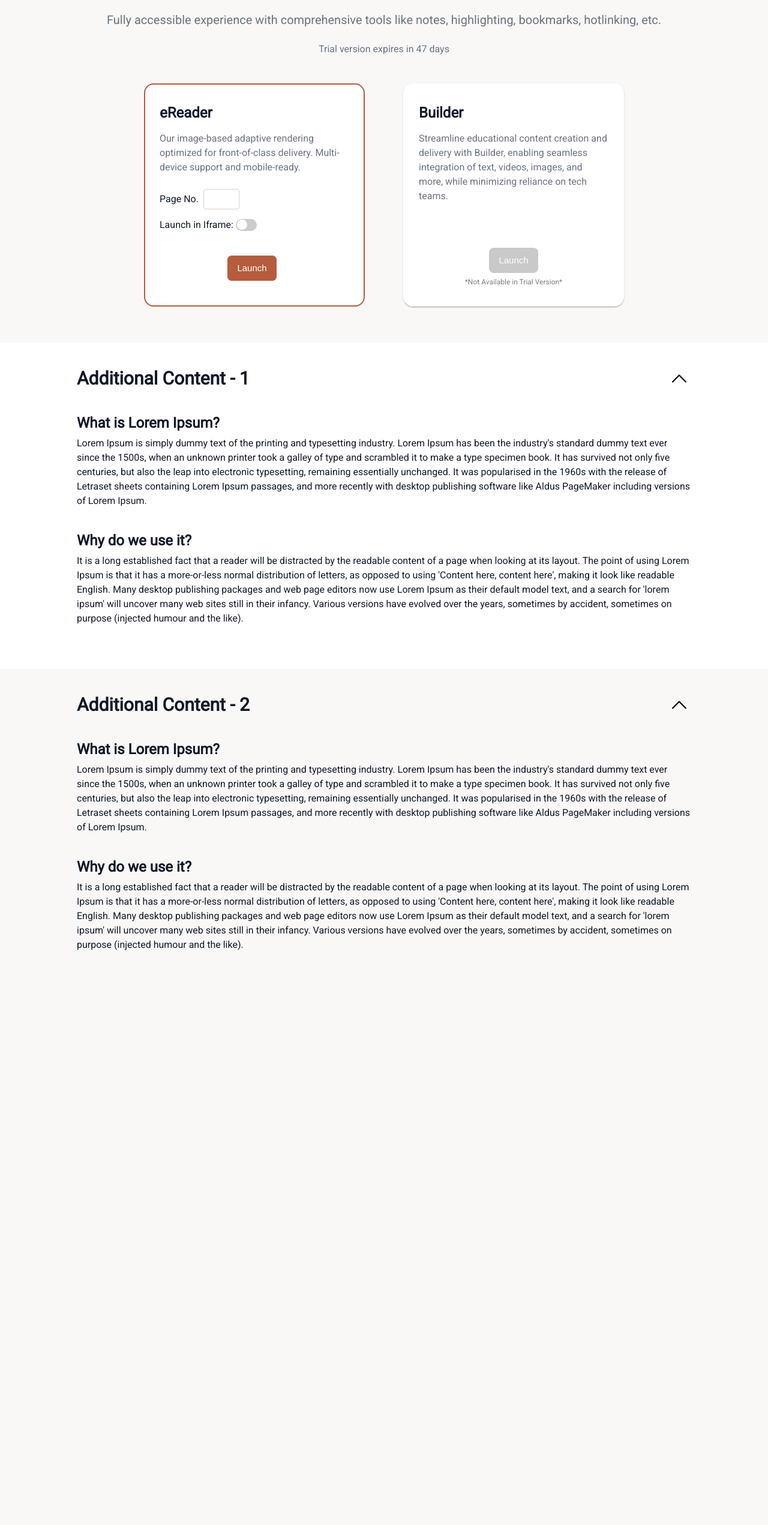
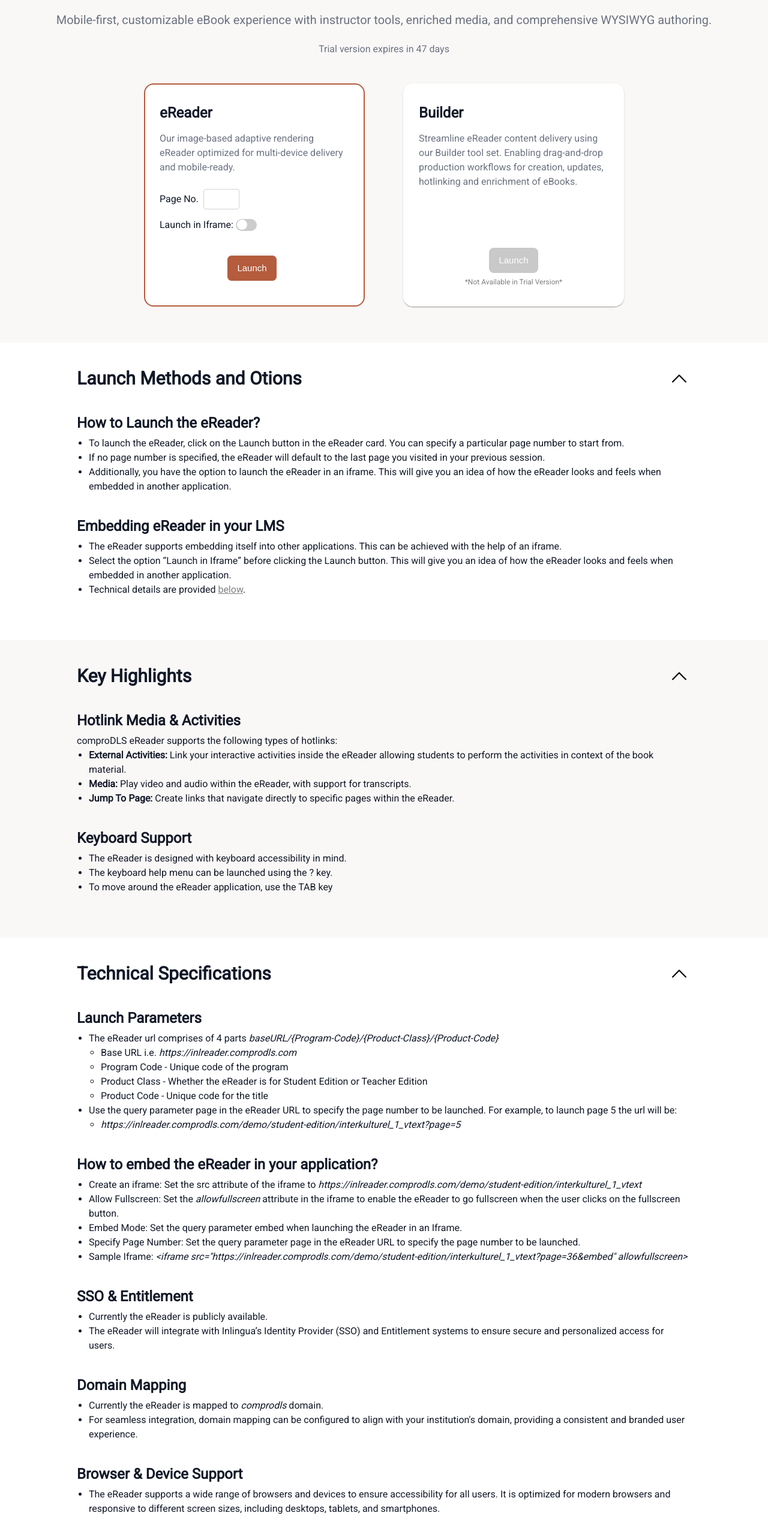
Before and after one commit to eReader-backup/ereader-landing-pages, a plain HTML site: page Inlingua/index.html in a window 1280 px wide. Shown: the part 252-2794 px from the top of the page at 60% size. Before the commit the page ends 1911 px from the top, so only its background shows below. Drawn offline with nearby package versions, Linux system fonts and the light colour scheme.

Commit message:
text updates

```diff
--- a/Inlingua/css/styles.css
+++ b/Inlingua/css/styles.css
@@ -460,11 +460,11 @@ input:checked + .slider:before {
   padding: 40px 60px;
 }
 
-.accordianSection > div:first-child{
+.accordianSection > div:nth-child(odd){
   background-color: white;
 }
 
-#accordian1 > div, #accordian2 > div{
+#accordian1 > div, #accordian2 > div, #accordian3 > div{
   max-width: 1024px;
   margin: auto;
 }
@@ -502,7 +502,7 @@ input:checked + .slider:before {
 
 .accordianContainer{
   overflow: hidden;
-  max-height: 1000px;
+  max-height: 2000px;
   transition: max-height 0.5s ease-out;
 }
 
@@ -519,11 +519,30 @@ input:checked + .slider:before {
   margin-bottom: 8px;
 }
 
-.accordianContent p{
+.accordianContent .description{
   font-size: 16px;
   line-height: 1.5;
   font-weight: 500;
+
 }
+
+.accordianContent .description ul{
+  margin-left: 20px;
+}
+
+.accordianContent .description table {
+  border-collapse: collapse;
+  margin: auto;
+  margin-top: 16px;
+}
+
+.accordianContent .description table th, .accordianContent .description table td {
+  border: 1px solid #dddddd;
+  text-align: left;
+  padding: 8px;
+  width: 33%;
+}
+
 /* ======================== media query css ======================= */
 @media (max-width: 960px) {
   .grid-container {
--- a/Inlingua/index.html
+++ b/Inlingua/index.html
@@ -6,29 +6,16 @@
     <!-- Make site non indexed and non searchable for crawlers -->
     <meta name="robots" content="index, follow" />
     <!-- Make the page mobile compatible -->
-    <meta
-      name="viewport"
-      id="viewport"
-      content="width=device-width, initial-scale=1"
-    />
+    <meta name="viewport" id="viewport" content="width=device-width, initial-scale=1" />
     <!-- favicon, title and description -->
     <link rel="icon" type="image/x-icon" href="images/favicon.png" />
     <title>comproDLS Inlingua Pilot</title>
-    <meta
-      name="description"
-      content="comproDLS Inlingua Pilot"
-    />
+    <meta name="description" content="comproDLS Inlingua Pilot" />
     <!-- fonts file -->
     <link rel="preconnect" href="https://fonts.googleapis.com" />
     <link rel="preconnect" href="https://fonts.gstatic.com" crossorigin />
-    <link
-      href="https://fonts.googleapis.com/css2?family=Roboto&display=swap"
-      rel="stylesheet"
-    />
-    <link
-      href="https://fonts.googleapis.com/css2?family=Oswald&family=Roboto&display=swap"
-      rel="stylesheet"
-    />
+    <link href="https://fonts.googleapis.com/css2?family=Roboto&display=swap" rel="stylesheet" />
+    <link href="https://fonts.googleapis.com/css2?family=Oswald&family=Roboto&display=swap" rel="stylesheet" />
     <!-- style sheet link-->
     <link rel="stylesheet" href="css/styles.css" />
   </head>
@@ -49,8 +36,7 @@
           <h1 class="welcomeTitle">comproDLS<sup>TM</sup> eReader</h1>
           <p class="welcomeSubtitle">
             <span>Inlingua Trial<span id="trialStartDate"></span></span>
-            Fully accessible experience with comprehensive tools
-            like notes, highlighting, bookmarks, hotlinking, etc.
+            Mobile-first, customizable eBook experience with instructor tools, enriched media, and comprehensive WYSIWYG authoring.
           </p>
         </div>
         <div class="trialExpiration">Trial version expires in <span id="trialRemainingDays">30</span> days</div>
@@ -59,95 +45,197 @@
             <div id="div1" class="grid-item selectedDiv" tabindex="0">
               <div class="containerBox">
                 <h2 class="containerTitle">eReader</h2>
-                <p class="containerContent">
-                  Our image-based adaptive rendering optimized for
-                  front-of-class delivery. Multi-device support and mobile-ready.
-                </p>
+                <p class="containerContent">Our image-based adaptive rendering eReader optimized for multi-device delivery and mobile-ready.</p>
               </div>
               <div class="inputsBox">
                 <div class="pageNoInputContainer">
                   <label for="pageNo" class="inputPageNoLabel">Page No. </label>
-                  <input type="text" name="pageNo" id="pageNo" class="inputPageNo">
+                  <input type="text" name="pageNo" id="pageNo" class="inputPageNo" />
                 </div>
                 <div class="switchBtnContainer">
                   <span>Launch in Iframe: </span>
                   <label class="switch">
-                    <input type="checkbox" id="iframeSwitch">
+                    <input type="checkbox" id="iframeSwitch" />
                     <span class="slider round"></span>
                   </label>
                 </div>
               </div>
               <div class="buttonsBox">
-                <button class="launchButton launchSelectedButton" onclick="flipbookClick()" style="margin-right: 8px;">
-                  Launch
-                </button>
+                <button class="launchButton launchSelectedButton" onclick="flipbookClick()" style="margin-right: 8px">Launch</button>
               </div>
             </div>
           </div>
-          <div style="display: flex;">
+          <div style="display: flex">
             <div id="div2" class="grid-item sectionContentBox" tabindex="0">
               <div class="containerBox">
                 <h2 class="containerTitle">Builder</h2>
-                <p class="containerContent">
-                  Streamline educational content creation and delivery with Builder, enabling seamless integration of text, videos, images, and more, while minimizing reliance on tech teams.
-                </p>
+                <p class="containerContent">Streamline eReader content delivery using our Builder tool set. Enabling drag-and-drop production workflows for creation, updates, hotlinking and enrichment of eBooks.</p>
               </div>
-              <button
-                class="launchButton disabled"
-                onclick="builderClick()"
-              >
-                Launch
-              </button>
+              <button class="launchButton disabled" onclick="builderClick()">Launch</button>
               <span class="disableLaunchBtnText">*Not Available in Trial Version*</span>
             </div>
           </div>
         </div>
-        <!--<div id="webbookIframe" class="backdrop">
-          <div class="closeIcon" onclick="closeIframe()">
-            <img src="images/closeIcon.svg" />
-          </div>
-          <div id="iframeContainer">
-          </div>
-        </div>-->
       </div>
       <div class="accordianSection">
         <div id="accordian1">
           <div class="accordianTitle rotate" onclick="toggleAccordian(event)" aria-expanded="true">
-            <h1>Additional Content - 1</h1>
+            <h1>Launch Methods and Otions</h1>
             <button>
               <img src="images/downArrowIcon.svg" />
             </button>
           </div>
           <div class="accordianContainer">
             <div class="accordianContent">
-              <h2>What is Lorem Ipsum?</h2>
-              <p>Lorem Ipsum is simply dummy text of the printing and typesetting industry. Lorem Ipsum has been the industry's standard dummy text ever since the 1500s, when an unknown printer took a galley of type and scrambled it to make a type specimen book. It has survived not only five centuries, but also the leap into electronic typesetting, remaining essentially unchanged. It was popularised in the 1960s with the release of Letraset sheets containing Lorem Ipsum passages, and more recently with desktop publishing software like Aldus PageMaker including versions of Lorem Ipsum.
-              </p>
+              <h2>How to Launch the eReader?</h2>
+              <div class="description">
+                <ul>
+                  <li>To launch the eReader, click on the Launch button in the eReader card. You can specify a particular page number to start from.</li>
+                  <li>If no page number is specified, the eReader will default to the last page you visited in your previous session.</li>
+                  <li>Additionally, you have the option to launch the eReader in an iframe. This will give you an idea of how the eReader looks and feels when embedded in another application.</li>
+                </ul>
+              </div>
             </div>
             <div class="accordianContent">
-              <h2>Why do we use it?</h2>
-              <p>It is a long established fact that a reader will be distracted by the readable content of a page when looking at its layout. The point of using Lorem Ipsum is that it has a more-or-less normal distribution of letters, as opposed to using 'Content here, content here', making it look like readable English. Many desktop publishing packages and web page editors now use Lorem Ipsum as their default model text, and a search for 'lorem ipsum' will uncover many web sites still in their infancy. Various versions have evolved over the years, sometimes by accident, sometimes on purpose (injected humour and the like).
-              </p>
+              <h2>Embedding eReader in your LMS</h2>
+              <div class="description">
+                <ul>
+                  <li>The eReader supports embedding itself into other applications. This can be achieved with the help of an iframe.</li>
+                  <li>Select the option “Launch in Iframe” before clicking the Launch button. This will give you an idea of how the eReader looks and feels when embedded in another application.</li>
+                  <li>Technical details are provided <a href="">below</a>.</li>
+                </ul>
+              </div>
             </div>
           </div>
         </div>
         <div id="accordian2">
           <div class="accordianTitle rotate" onclick="toggleAccordian(event)" aria-expanded="true">
-            <h1>Additional Content - 2</h1>
+            <h1>Key Highlights</h1>
             <button aria-expanded="true">
               <img src="images/downArrowIcon.svg" />
             </button>
           </div>
           <div class="accordianContainer">
             <div class="accordianContent">
-              <h2>What is Lorem Ipsum?</h2>
-              <p>Lorem Ipsum is simply dummy text of the printing and typesetting industry. Lorem Ipsum has been the industry's standard dummy text ever since the 1500s, when an unknown printer took a galley of type and scrambled it to make a type specimen book. It has survived not only five centuries, but also the leap into electronic typesetting, remaining essentially unchanged. It was popularised in the 1960s with the release of Letraset sheets containing Lorem Ipsum passages, and more recently with desktop publishing software like Aldus PageMaker including versions of Lorem Ipsum.
-              </p>
+              <h2>Hotlink Media & Activities</h2>
+              <div class="description">
+                <p>comproDLS eReader supports the following types of hotlinks:</p>
+                <ul>
+                  <li><b>External Activities:</b> Link your interactive activities inside the eReader allowing students to perform the activities in context of the book material.</li>
+                  <li><b>Media:</b> Play video and audio within the eReader, with support for transcripts.</li>
+                  <li><b>Jump To Page:</b> Create links that navigate directly to specific pages within the eReader.</li>
+                </ul>
+              </div>
             </div>
             <div class="accordianContent">
-              <h2>Why do we use it?</h2>
-              <p>It is a long established fact that a reader will be distracted by the readable content of a page when looking at its layout. The point of using Lorem Ipsum is that it has a more-or-less normal distribution of letters, as opposed to using 'Content here, content here', making it look like readable English. Many desktop publishing packages and web page editors now use Lorem Ipsum as their default model text, and a search for 'lorem ipsum' will uncover many web sites still in their infancy. Various versions have evolved over the years, sometimes by accident, sometimes on purpose (injected humour and the like).
-              </p>
+              <h2>Keyboard Support</h2>
+              <div class="description">
+                <ul>
+                  <li>The eReader is designed with keyboard accessibility in mind.</li>
+                  <li>The keyboard help menu can be launched using the ? key.</li>
+                  <li>To move around the eReader application, use the TAB key</li>
+                </ul>
+              </div>
+            </div>
+          </div>
+        </div>
+        <div id="accordian3">
+          <div class="accordianTitle rotate" onclick="toggleAccordian(event)" aria-expanded="true">
+            <h1>Technical Specifications</h1>
+            <button aria-expanded="true">
+              <img src="images/downArrowIcon.svg" />
+            </button>
+          </div>
+          <div class="accordianContainer">
+            <div class="accordianContent">
+              <h2>Launch Parameters</h2>
+              <div class="description">
+                <ul>
+                  <li>
+                    The eReader url comprises of 4 parts <i>baseURL/{Program-Code}/{Product-Class}/{Product-Code}</i>
+                    <ul>
+                      <li>Base URL i.e. <i>https://inlreader.comprodls.com</i></li>
+                      <li>Program Code - Unique code of the program</li>
+                      <li>Product Class - Whether the eReader is for Student Edition or Teacher Edition</li>
+                      <li>Product Code - Unique code for the title</li>
+                    </ul>
+                  </li>
+                  <li>
+                    Use the query parameter page in the eReader URL to specify the page number to be launched. For example, to launch page 5 the url will be:
+                    <ul>
+                      <li><i>https://inlreader.comprodls.com/demo/student-edition/interkulturel_1_vtext?page=5 </i></li>
+                    </ul>
+                  </li>
+                </ul>
+              </div>
+            </div>
+            <div class="accordianContent">
+              <h2>How to embed the eReader in your application?</h2>
+              <div class="description">
+                <ul>
+                  <li>Create an iframe: Set the src attribute of the iframe to <i>https://inlreader.comprodls.com/demo/student-edition/interkulturel_1_vtext</i></li>
+                  <li>Allow Fullscreen: Set the <i>allowfullscreen</i> attribute in the iframe to enable the eReader to go fullscreen when the user clicks on the fullscreen button.
+                  </li>
+                  <li>Embed Mode: Set the query parameter embed when launching the eReader in an Iframe.</li>
+                  <li>Specify Page Number: Set the query parameter page in the eReader URL to specify the page number to be launched.</li>
+                  <li>Sample Iframe: <i>&lt;iframe src="https://inlreader.comprodls.com/demo/student-edition/interkulturel_1_vtext?page=36&embed" allowfullscreen&gt;</iframe></i></li>
+                </ul>
+              </div>
+            </div>
+            <div class="accordianContent">
+              <h2>SSO & Entitlement</h2>
+              <div class="description">
+                <ul>
+                  <li>Currently the eReader is publicly available.</li>
+                  <li>The eReader will integrate with Inlingua’s Identity Provider (SSO) and Entitlement systems to ensure secure and personalized access for users.
+                  </li>
+                </ul>
+              </div>
+            </div>
+            <div class="accordianContent">
+              <h2>Domain Mapping</h2>
+              <div class="description">
+                <ul>
+                  <li>Currently the eReader is mapped to <i>comprodls</i> domain.</li>
+                  <li>For seamless integration, domain mapping can be configured to align with your institution's domain, providing a consistent and branded user experience.
+                  </li>
+                </ul>
+              </div>
+            </div>
+            <div class="accordianContent">
+              <h2>Browser & Device Support</h2>
+              <div class="description">
+                <ul>
+                  <li>The eReader supports a wide range of browsers and devices to ensure accessibility for all users. It is optimized for modern browsers and responsive to different screen sizes, including desktops, tablets, and smartphones.</li>
+                </ul>
+                <table>
+                  <tr>
+                    <th>OS Name</th>
+                    <th>Browser</th>
+                    <th>Support Level</th>
+                  </tr>
+                  <tr>
+                    <td>Windows 11/10</td>
+                    <td>Chrome</td>
+                    <td>Full</td>
+                  </tr>
+                  <tr>
+                    <td>Windows 11/10</td>
+                    <td>Edge</td>
+                    <td>Full</td>
+                  </tr>
+                  <tr>
+                    <td>Windows 11/10</td>
+                    <td>Fierfox</td>
+                    <td>Full</td>
+                  </tr>
+                  <tr>
+                    <td>macOS 14</td>
+                    <td>Safari</td>
+                    <td>Full</td>
+                  </tr>
+                </table>
+              </div>
             </div>
           </div>
         </div>
```
